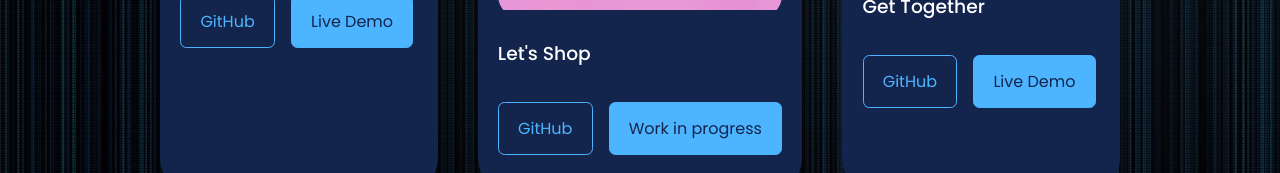
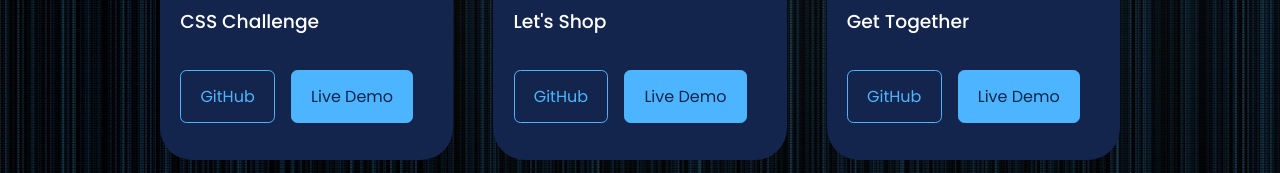
Before and after one commit to Khrebtova/Khrebtova.github.io, a React (Create React App) app: page / in a window 1280 px wide. Shown: the part 2522-2695 px from the top of the page. Built offline with nearby package versions, Linux system fonts and the light colour scheme; the HTML template or start-up script is replaced by a standard one.

Commit message:
fix error in portfolio component

```diff
--- a/src/components/portfolio/Portfolio.jsx
+++ b/src/components/portfolio/Portfolio.jsx
@@ -6,7 +6,7 @@
 import IMG4 from "../../assets/project_4.jpg";
 import IMG5 from "../../assets/project_5.jpg";
 import IMG6 from "../../assets/project_6.png";
-import IMG7 from "../../assets/project_CSS.png";
+import IMG7 from "../../assets/project-CSS.png";
 
 const Portfolio = () => {
   const projects = [
@@ -22,7 +22,7 @@
       image_url: IMG6,
       title: "Let's Shop",
       github_url: "https://github.com/Khrebtova/Clothing-Shop",
-      live_demo: "",
+      live_demo: "https://clothing-shop-khrebtova.netlify.app/",
     },
     {
       id: 1,
```
